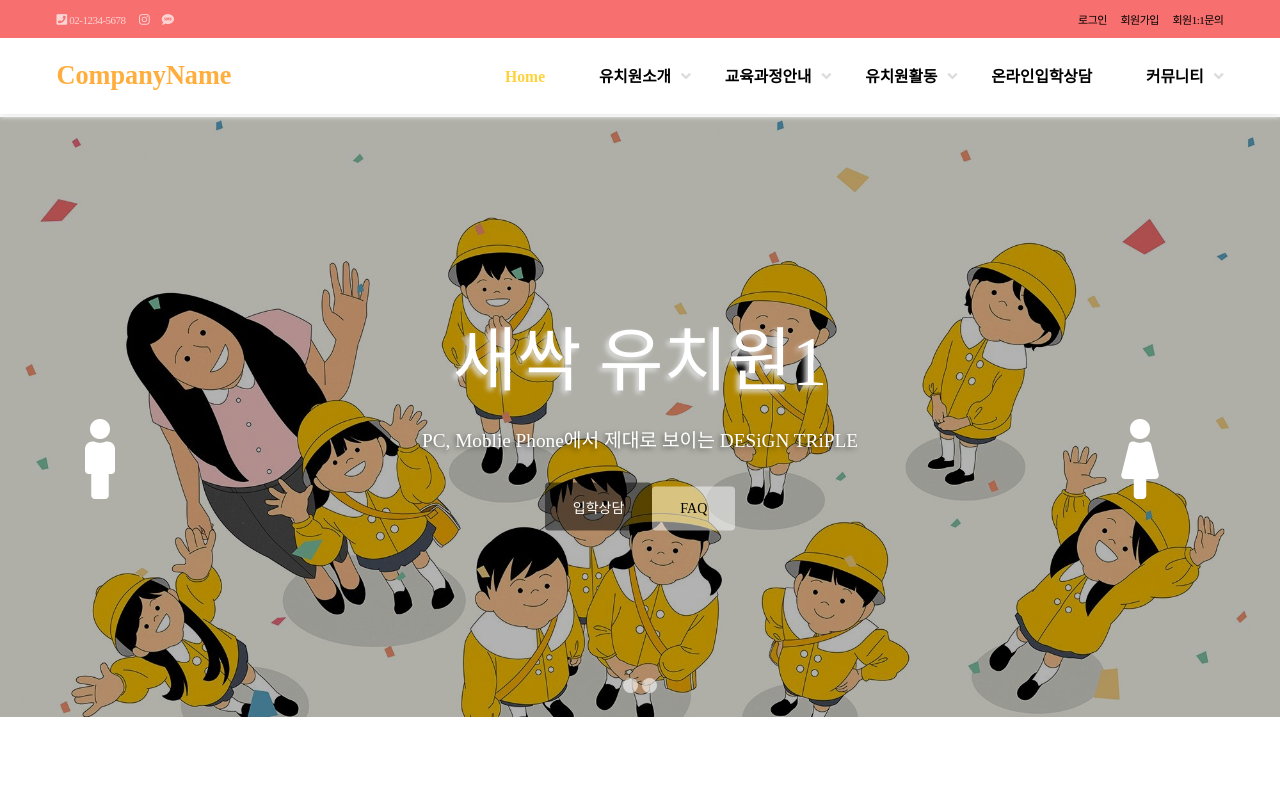
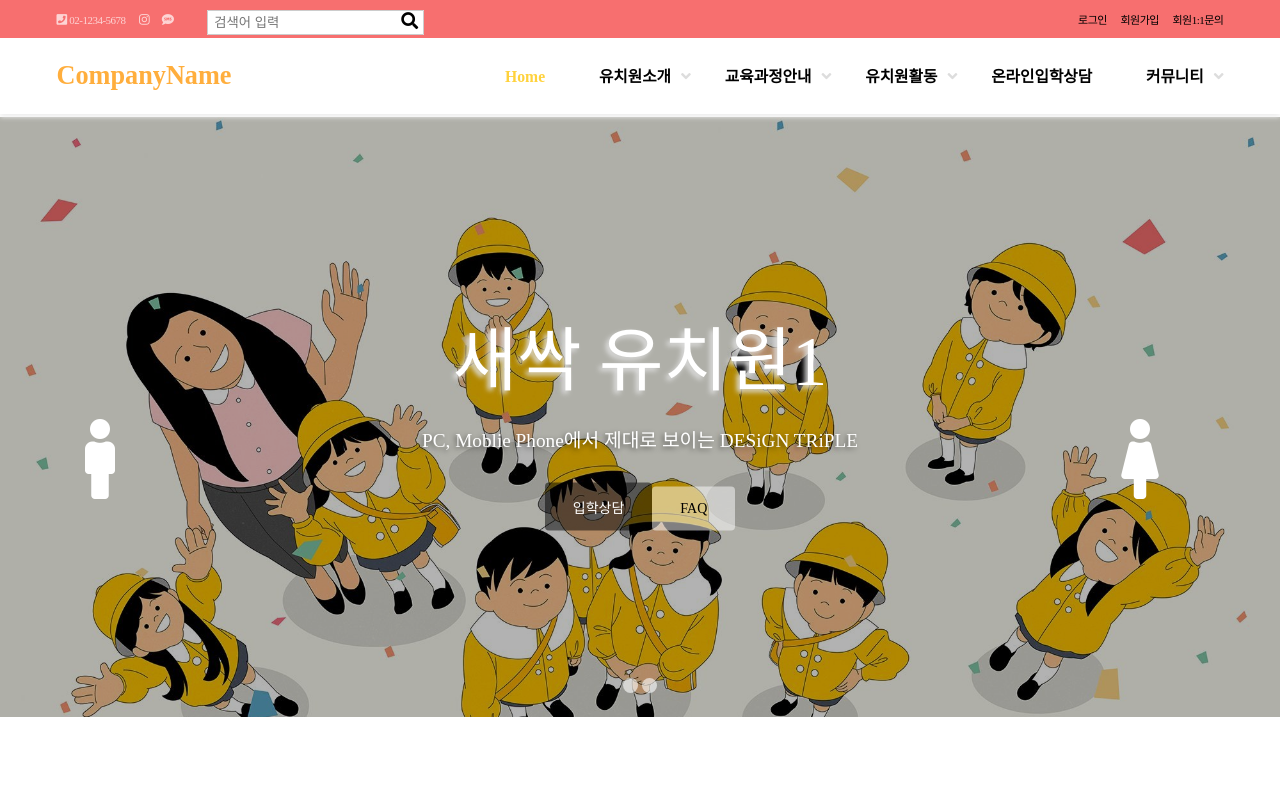
Before and after one commit to cleanhead01/kinder, a plain HTML site: page index.html in a window 1280 px wide. Shown: the top 800 px of the page. Drawn offline with Linux system fonts and the light colour scheme.

Commit message:
search 검색박스 추가

```diff
--- a/css/common.css
+++ b/css/common.css
@@ -28,8 +28,13 @@
 
 #header {position: fixed; width: 100%; top: 0px; left: 0px; z-index: 99999; background-color: #ffffff; box-shadow: 0px 3px 5px #eeeeee;}
 
+.topmenu .search {position: absolute; top: 0px; left: 150px;}
+.topmenu .search fieldset {border: 1px solid #cccccc; background: #ffffff; padding-right: 5px; border-radius: 1px;}
+.topmenu .search input {border: none; padding: 4px 0.5em;}
+.topmenu .search button {border: none; background: #ffffff; cursor: pointer; font-size: 17px;}
+
 .topmenu .row { position:relative }
-.topmenu { background:#f76f6f; color: rgba(255,255,255,0.7); padding: 10px 0px; letter-spacing: -0.5px;}
+.topmenu { background:#f76f6f; color: rgba(255,255,255,0.7); padding: 10px 0px; letter-spacing: -0.5px; position: relative;}
 .topmenu a {transition: all 1s;}
 .topmenu a:hover {color: rgba(255,255,255,1);}
 .topmenu .sns a:first-child span {font-size: 11px;}
--- a/index.html
+++ b/index.html
@@ -38,6 +38,18 @@
                         </span>
                     </a>
                 </div>
+                <div class="search">
+                    <form action="#" method="post">
+                        <fieldset>
+                            <legend>검색</legend>
+                            <input type="text" placeholder="검색어 입력">
+                            <button type="submit">
+                                <span class="blind">검색</span>
+                                <i class="fas fa-search"></i>
+                            </button>
+                        </fieldset>
+                    </form>
+                </div>
                 <div class="login">
                     <a href="login.html">로그인</a>
                     <a href="join.html">회원가입</a>
@@ -52,8 +64,8 @@
             </h1>
             <nav class="nav">
                 <ul class="depth1">
-                    <li><a href="#">Home</a></li>
-                    <li><a href="#">유치원소개</a>
+                    <li><a href="index.html">Home</a></li>
+                    <li><a href="index.html">유치원소개</a>
                         <ul class="depth2">
                             <li><a href="#">원장인사말1</a></li>
                             <li><a href="#">원장인사말2</a></li>
```
Also changed, not shown: join.html (+2 -2 lines), login.html (+2 -2 lines).
